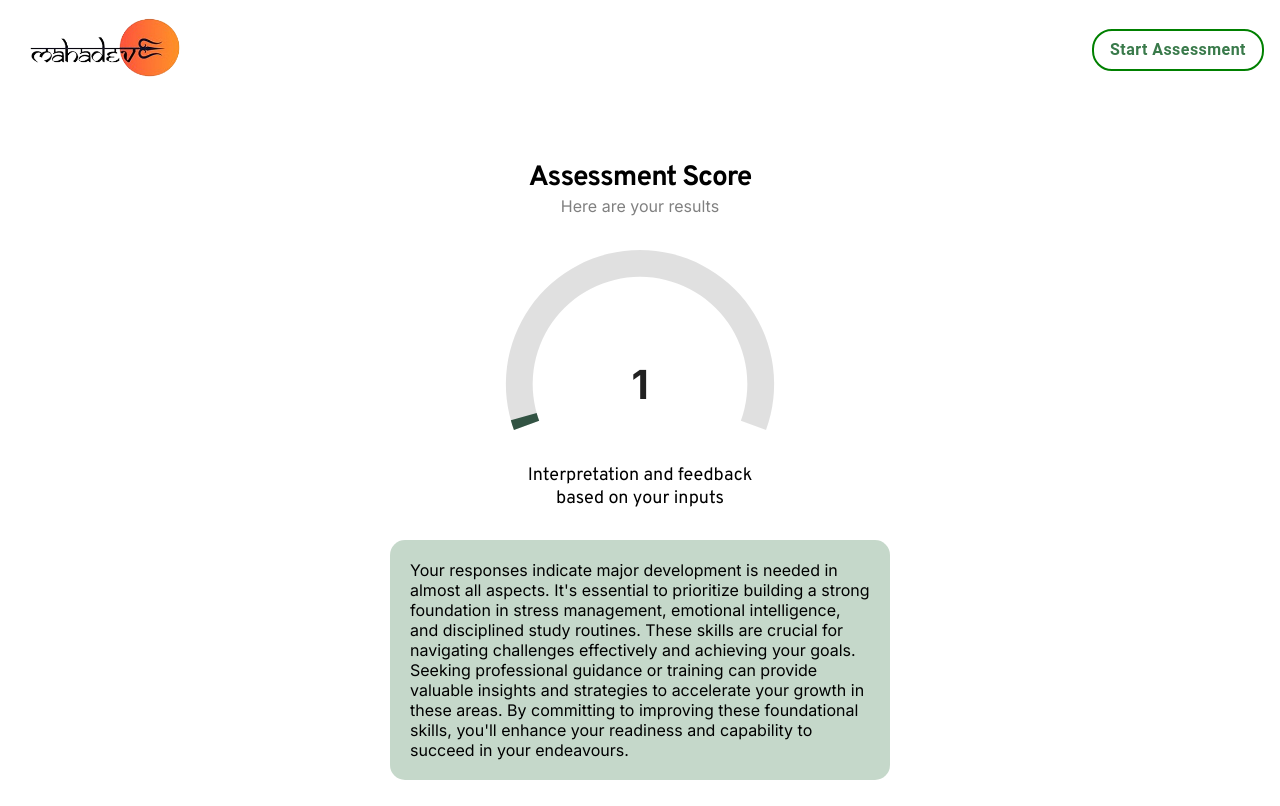
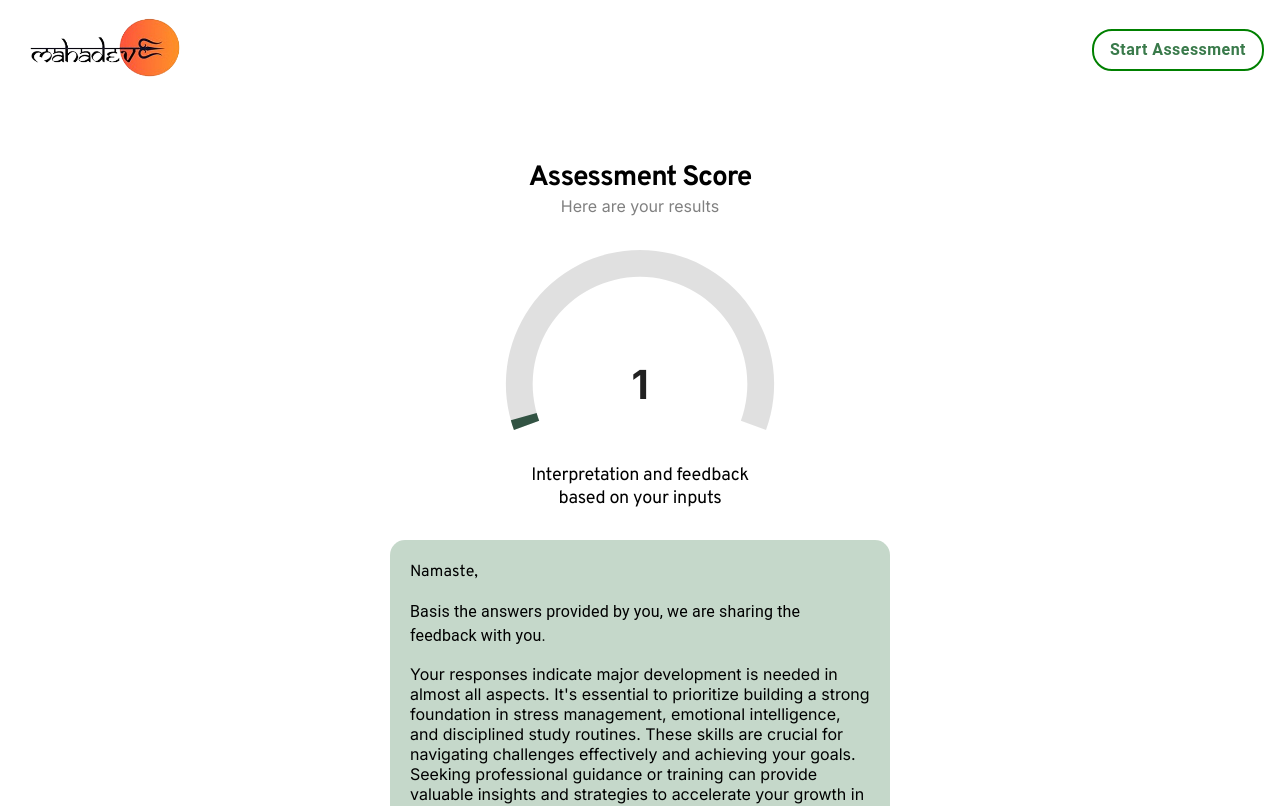
Before and after one commit to KaushalS1911/m_wellness_fe, a React (Create React App) app: page /assessment/1 in a window 1280 px wide. Shown: the top 806 px of the page. Built offline with nearby package versions, Linux system fonts and the light colour scheme.

Commit message:
UI issue fixed

```diff
--- a/src/components/ getstarted/GetStarted.js
+++ b/src/components/ getstarted/GetStarted.js
@@ -831,13 +831,13 @@ function GetStarted2() {
                             {/*Help us match you to the <Typography variant="span" sx={{color:"green"}}> right therapist</Typography>*/}
                         {language === "hindi" ?  mainHindiStepContent(mainActiveStep) : mainEnglishStepContent(mainActiveStep)}
                         </Box>
-                        <Box sx={{display: "flex", justifyContent: "center", alignItems: "center"}}>
-                            {language === "english" && <Box sx={{textAlign: "center", mt: "20px", width: {md: "850px"}}}>
-                                It's important to have a therapist who you can establish a personal connection with. The
-                                following questions are designed to help match you to a licensed therapist based on your
-                                needs and personal preferences.
-                            </Box>}
-                        </Box>
+                        {/*<Box sx={{display: "flex", justifyContent: "center", alignItems: "center"}}>*/}
+                        {/*    {language === "english" && <Box sx={{textAlign: "center", mt: "20px", width: {md: "850px"}}}>*/}
+                        {/*        It's important to have a therapist who you can establish a personal connection with. The*/}
+                        {/*        following questions are designed to help match you to a licensed therapist based on your*/}
+                        {/*        needs and personal preferences.*/}
+                        {/*    </Box>}*/}
+                        {/*</Box>*/}
                     </Box>
 
                     <React.Fragment>
--- a/src/pages/PointTable.js
+++ b/src/pages/PointTable.js
@@ -2,6 +2,7 @@ import React, {useState} from 'react';
 import {Box, Container} from '@mui/material';
 import {Gauge, gaugeClasses} from '@mui/x-charts';
 import {useParams} from "react-router-dom"
+import Typography from "@mui/material/Typography";
 
 function PointTable(props) {
     const [points, setPoints] = useState(75);
@@ -113,7 +114,7 @@ function PointTable(props) {
                         />
                     </Box>
                     <Box sx={{display: "flex", justifyContent: "center"}}>
-                        <Box sx={{textAlign: "center", width: "250px", fontSize: "18px"}} className={"overpass"}>
+                        <Box sx={{textAlign: "center", width: "250px", fontSize: "18px",letterSpacing: -0.25}} className={"overpass"} >
                             Interpretation and feedback based on your inputs</Box>
                     </Box>
 
@@ -125,7 +126,14 @@ function PointTable(props) {
                             padding: "20px",
                             borderRadius: "15px"
                         }}>
-                            {language == "hindi" ? descHindi(id).desc : descEng(id).desc }
+                            {language === "hindi" ? <>
+                                <Typography> नमस्ते
+                                </Typography><Typography sx={{my: 2}}> आपके द्वारा दिए गए उत्तरों के आधार पर हम आपके साथ फीडबैक साझा कर रहे हैं।
+                                </Typography> {descHindi(id).desc}</> : <>
+                                <Typography> Namaste,
+                                </Typography> <Typography sx={{my:2}}> Basis the answers provided by you, we are sharing the feedback with you.
+                                </Typography>
+                                {descEng(id).desc}</>}
                         </Box>
                     </Box>
 
```
